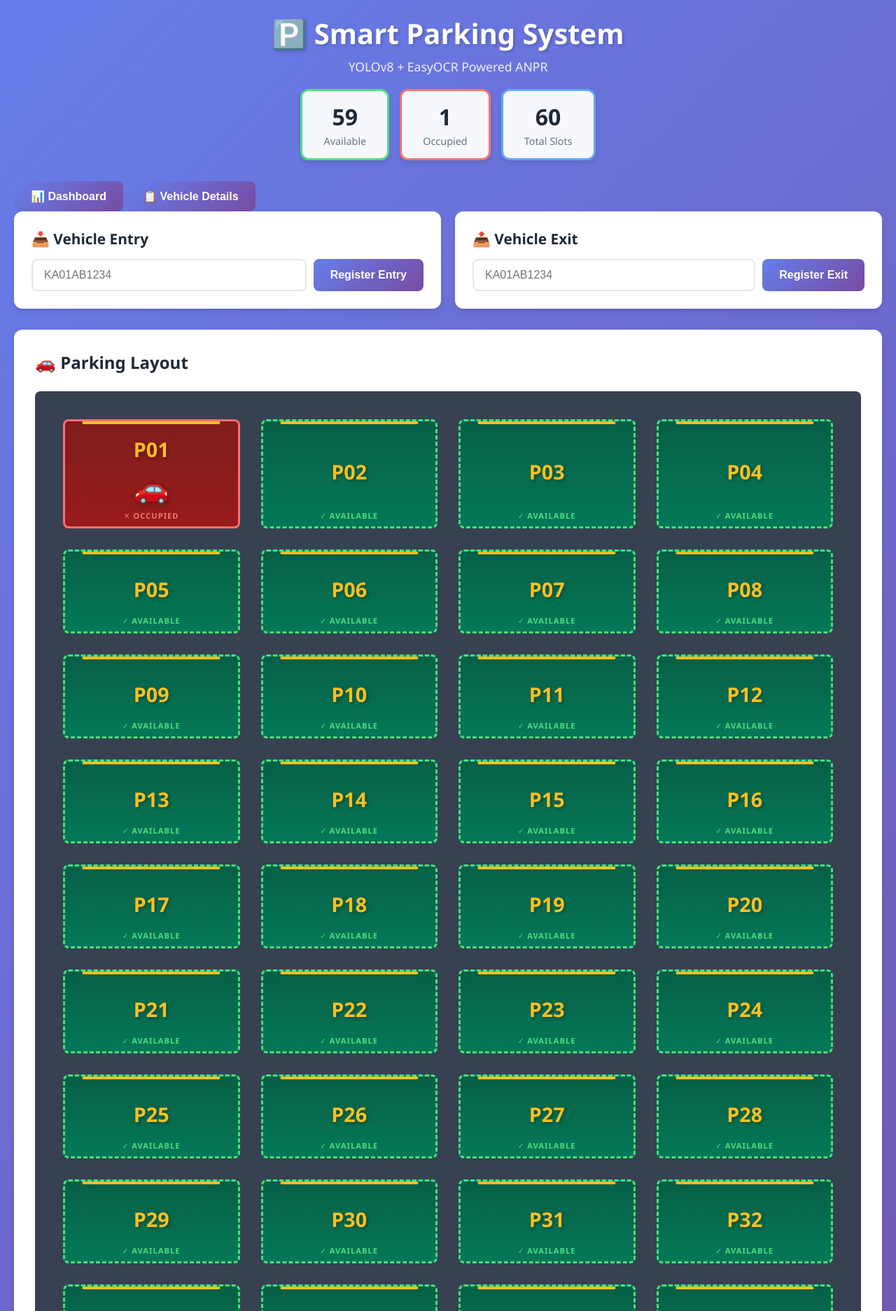
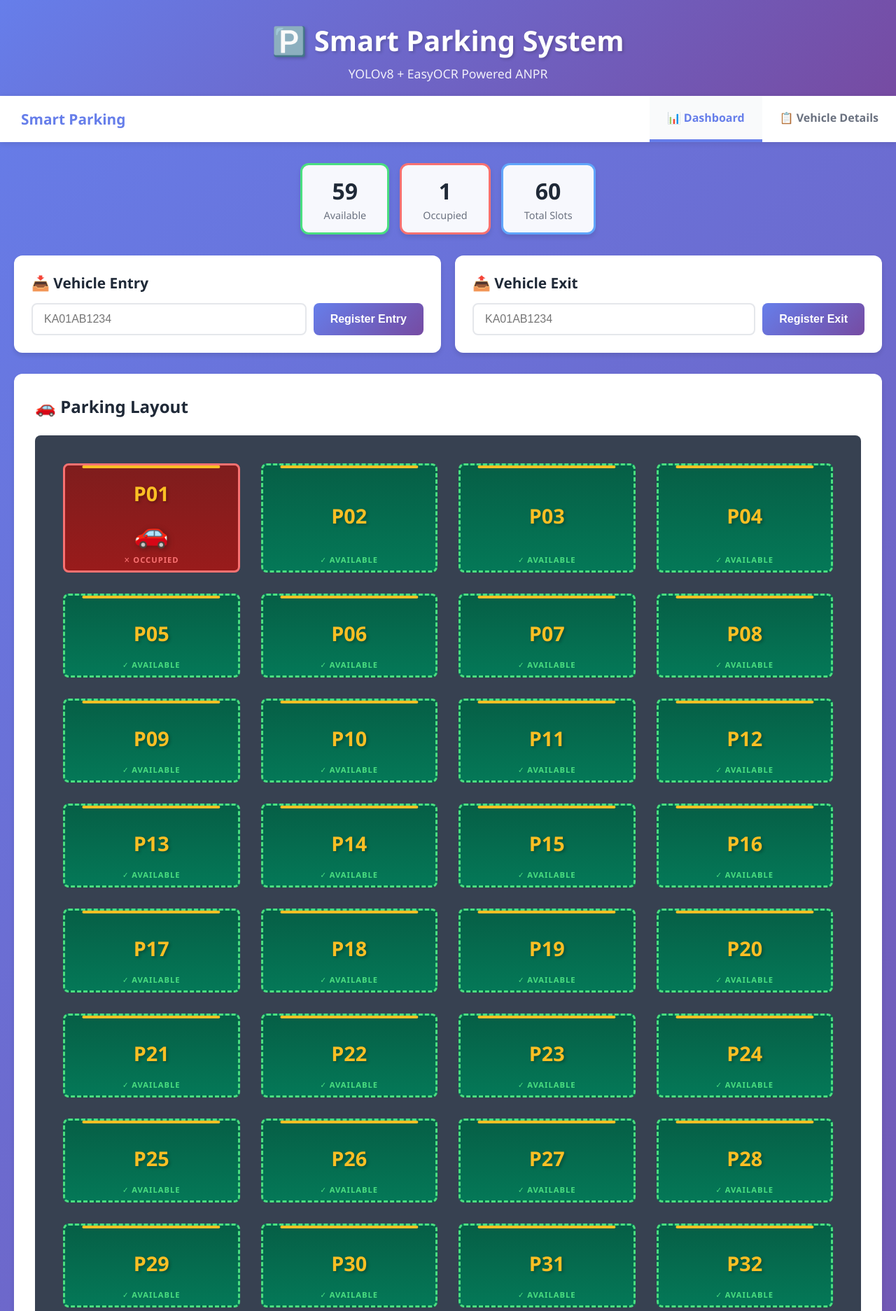
Before and after one commit to Amanev2005/SmartParkingSystem, a Flask app: page / in a window 1280 px wide. Shown: the top 1873 px of the page at 70% size. Run offline with Flask 3, Linux system fonts and the light colour scheme.

```diff
--- a/camera_capture.py
+++ b/camera_capture.py
@@ -39,7 +39,7 @@ def string_similarity(a: str, b: str) -> float:
     """Calculate similarity between two strings (0-1)"""
     return SequenceMatcher(None, a, b).ratio()
 
-def _open_capture(source="http://10.200.197.218:8080/video"):
+def _open_capture(source="http://10.85.107.37:8080/video"):
     """
     Try multiple backends depending on source type.
     """
@@ -270,4 +270,4 @@ def main_loop(source=0, show_window=True):
 
 if __name__ == '__main__':
     # Use IP camera stream URL
-    main_loop(source="http://10.200.197.218:8080/video", show_window=True)
+    main_loop(source="http://10.85.107.37:8080/video", show_window=True)
--- a/static/css/style.css
+++ b/static/css/style.css
@@ -8,7 +8,7 @@ body {
   font-family: 'Segoe UI', Tahoma, Geneva, Verdana, sans-serif;
   background: linear-gradient(135deg, #667eea 0%, #764ba2 100%);
   min-height: 100vh;
-  padding: 20px;
+  padding: 0;
   color: #333;
 }
 
@@ -19,8 +19,9 @@ body {
 
 header {
   text-align: center;
-  margin-bottom: 30px;
+  padding: 30px 20px 20px;
   color: white;
+  background: linear-gradient(135deg, #667eea 0%, #764ba2 100%);
 }
 
 h1 {
@@ -32,7 +33,74 @@ h1 {
 .subtitle {
   font-size: 1.1em;
   opacity: 0.9;
-  margin-bottom: 20px;
+  margin-bottom: 0;
+}
+
+/* Navigation Bar */
+.main-nav {
+  background: white;
+  padding: 0;
+  box-shadow: 0 2px 8px rgba(0,0,0,0.1);
+  display: flex;
+  align-items: center;
+  justify-content: space-between;
+  position: sticky;
+  top: 0;
+  z-index: 100;
+}
+
+.nav-logo {
+  font-size: 1.3em;
+  font-weight: 700;
+  color: #667eea;
+  padding: 15px 30px;
+}
+
+.nav-links {
+  display: flex;
+  list-style: none;
+  gap: 0;
+  margin: 0;
+  padding: 0;
+}
+
+.nav-link {
+  display: block;
+  padding: 20px 25px;
+  color: #6b7280;
+  text-decoration: none;
+  font-weight: 600;
+  font-size: 1em;
+  border-bottom: 4px solid transparent;
+  transition: all 0.3s;
+  cursor: pointer;
+}
+
+.nav-link:hover {
+  background: #f3f4f6;
+  color: #667eea;
+}
+
+.nav-link.active {
+  color: #667eea;
+  border-bottom-color: #667eea;
+  background: #f9fafb;
+}
+
+/* Page Content */
+.page-content {
+  display: none;
+  padding: 30px 20px;
+  animation: fadeIn 0.3s ease;
+}
+
+.page-content.active {
+  display: block;
+}
+
+@keyframes fadeIn {
+  from { opacity: 0; }
+  to { opacity: 1; }
 }
 
 .stats {
@@ -40,6 +108,7 @@ h1 {
   gap: 15px;
   justify-content: center;
   flex-wrap: wrap;
+  margin-bottom: 30px;
 }
 
 .stat-card {
--- a/static/js/main.js
+++ b/static/js/main.js
@@ -2,24 +2,25 @@ document.addEventListener('DOMContentLoaded', () => {
   const entryForm = document.getElementById('entryForm');
   const exitForm = document.getElementById('exitForm');
   const parkingLot = document.getElementById('parkingLot');
-  const tabBtns = document.querySelectorAll('.tab-btn');
-  const tabContents = document.querySelectorAll('.tab-content');
+  const navLinks = document.querySelectorAll('.nav-link');
+  const pageContents = document.querySelectorAll('.page-content');
 
-  // Tab switching functionality
-  tabBtns.forEach(btn => {
-    btn.addEventListener('click', () => {
-      const tabName = btn.dataset.tab;
+  // Navigation functionality
+  navLinks.forEach(link => {
+    link.addEventListener('click', (e) => {
+      e.preventDefault();
+      const pageName = link.dataset.page;
 
-      // Remove active class from all tabs and buttons
-      tabBtns.forEach(b => b.classList.remove('active'));
-      tabContents.forEach(tc => tc.classList.remove('active'));
+      // Remove active class from all links and pages
+      navLinks.forEach(l => l.classList.remove('active'));
+      pageContents.forEach(pc => pc.classList.remove('active'));
 
-      // Add active class to clicked button and corresponding tab
-      btn.classList.add('active');
-      document.getElementById(tabName).classList.add('active');
+      // Add active class to clicked link and corresponding page
+      link.classList.add('active');
+      document.getElementById(`${pageName}-page`).classList.add('active');
 
-      // Load details when details tab is opened
-      if (tabName === 'details') {
+      // Load details when details page is opened
+      if (pageName === 'details') {
         loadVehicleDetails();
       }
     });
@@ -135,7 +136,7 @@ document.addEventListener('DOMContentLoaded', () => {
       const paymentClass = vehicle.payment_status === 'paid' ? 'payment-paid' : 'payment-pending';
       const paymentText = vehicle.payment_status === 'paid' ? '✓ PAID' : '⏳ PENDING';
 
-      const actionBtn = vehicle.payment_status === 'pending' && vehicle.time_out ?
+      const actionBtn = vehicle.payment_status === 'pending' && vehicle.time_out !== 'Still Parked' ?
         `<button class="pay-btn" onclick="processPayment(${vehicle.id}, '${vehicle.plate}', ${vehicle.charge.replace('₹', '')})">💳 Pay Now</button>` :
         '<span style="color: #10b981;">✓ Completed</span>';
 
@@ -215,13 +216,12 @@ document.addEventListener('DOMContentLoaded', () => {
       exitForm.reset();
       loadSlots();
       showNotification('✓ Vehicle exited: ' + plate + ` (Charge: ${res.charge}₹)`, 'success');
-      loadVehicleDetails();
     } else {
       showNotification('✗ Exit failed: ' + (res.error || 'Unknown error'), 'error');
     }
   });
 
-  // Refresh button for details tab
+  // Refresh button for details page
   const refreshBtn = document.getElementById('refreshDetailsBtn');
   if (refreshBtn) {
     refreshBtn.addEventListener('click', loadVehicleDetails);
--- a/templates/index.html
+++ b/templates/index.html
@@ -10,6 +10,17 @@
     <header>
       <h1>🅿️ Smart Parking System</h1>
       <p class="subtitle">YOLOv8 + EasyOCR Powered ANPR</p>
+    </header>
+
+    <nav class="main-nav">
+      <div class="nav-logo">Smart Parking</div>
+      <ul class="nav-links">
+        <li><a href="/" class="nav-link active" data-page="dashboard">📊 Dashboard</a></li>
+        <li><a href="/details" class="nav-link" data-page="details">📋 Vehicle Details</a></li>
+      </ul>
+    </nav>
+
+    <div id="dashboard-page" class="page-content active">
       <div class="stats">
         <div class="stat-card">
           <span class="stat-number" id="availableCount">0</span>
@@ -24,15 +35,7 @@
           <span class="stat-label">Total Slots</span>
         </div>
       </div>
-    </header>
 
-    <nav class="tab-nav">
-      <button class="tab-btn active" data-tab="dashboard">📊 Dashboard</button>
-      <button class="tab-btn" data-tab="details">📋 Vehicle Details</button>
-    </nav>
-
-    <!-- Dashboard Tab -->
-    <div id="dashboard" class="tab-content active">
       <section id="controls">
         <div class="control-group">
           <h2>📥 Vehicle Entry</h2>
@@ -57,8 +60,7 @@
       </section>
     </div>
 
-    <!-- Vehicle Details Tab -->
-    <div id="details" class="tab-content">
+    <div id="details-page" class="page-content">
       <section id="details-section">
         <h2>🚗 Vehicle Details & Payment Status</h2>
         <div class="details-controls">
```
Also changed, not shown: other parts of static/css/style.css (+59 -73 lines), slot.py (+6 -6 lines), instance/parking.db.
